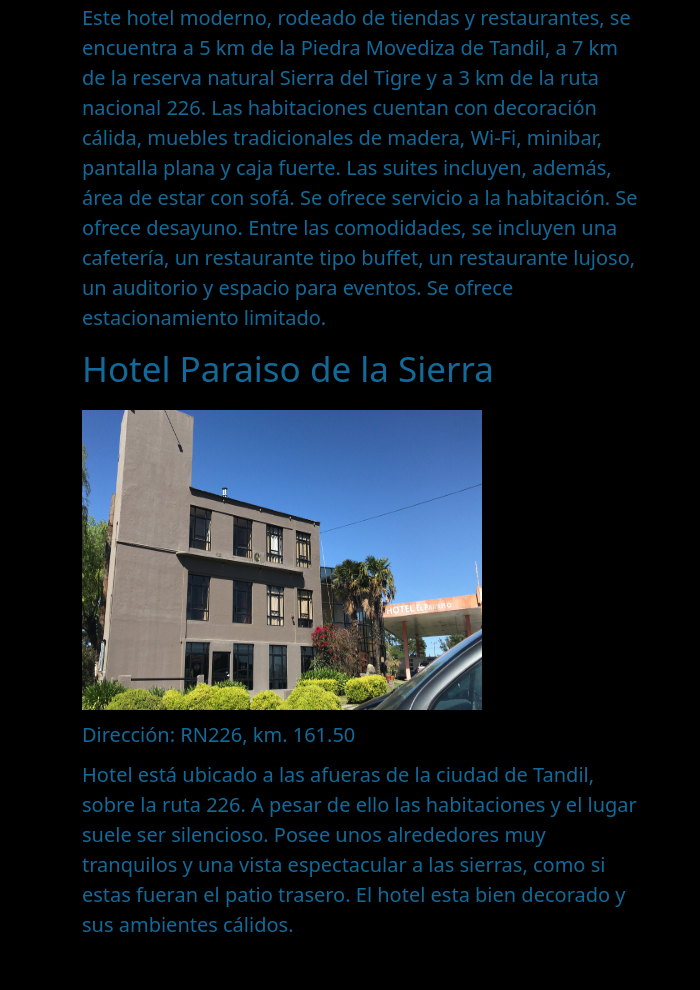
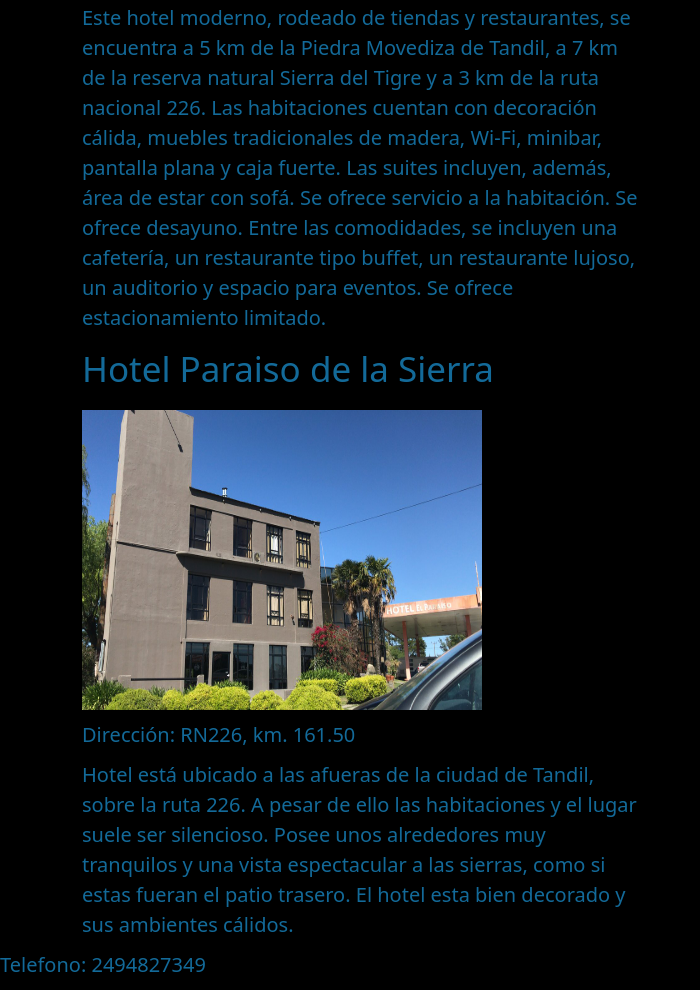
Before and after one commit to LucaSB47/TIO---TPE, a plain HTML site: page hoteles.html in a window 1280 px wide. Shown: the part 2924-3914 px from the top of the page, without its empty margins (0-700 px from the left). Before the commit the page ends 3874 px from the top, so only its background shows below. Drawn offline with nearby package versions, Linux system fonts and the light colour scheme.

Commit message:
implementacion del footer en la pagina de hoteles

```diff
--- a/hoteles.html
+++ b/hoteles.html
@@ -99,6 +99,9 @@
       estas fueran el patio trasero. El hotel esta bien decorado y sus ambientes cálidos.</p>
   </div>
   </div>
+  <footer>
+    <p>Telefono: 2494827349</p>
+  </footer>
 </body>
 
 </html>
```
